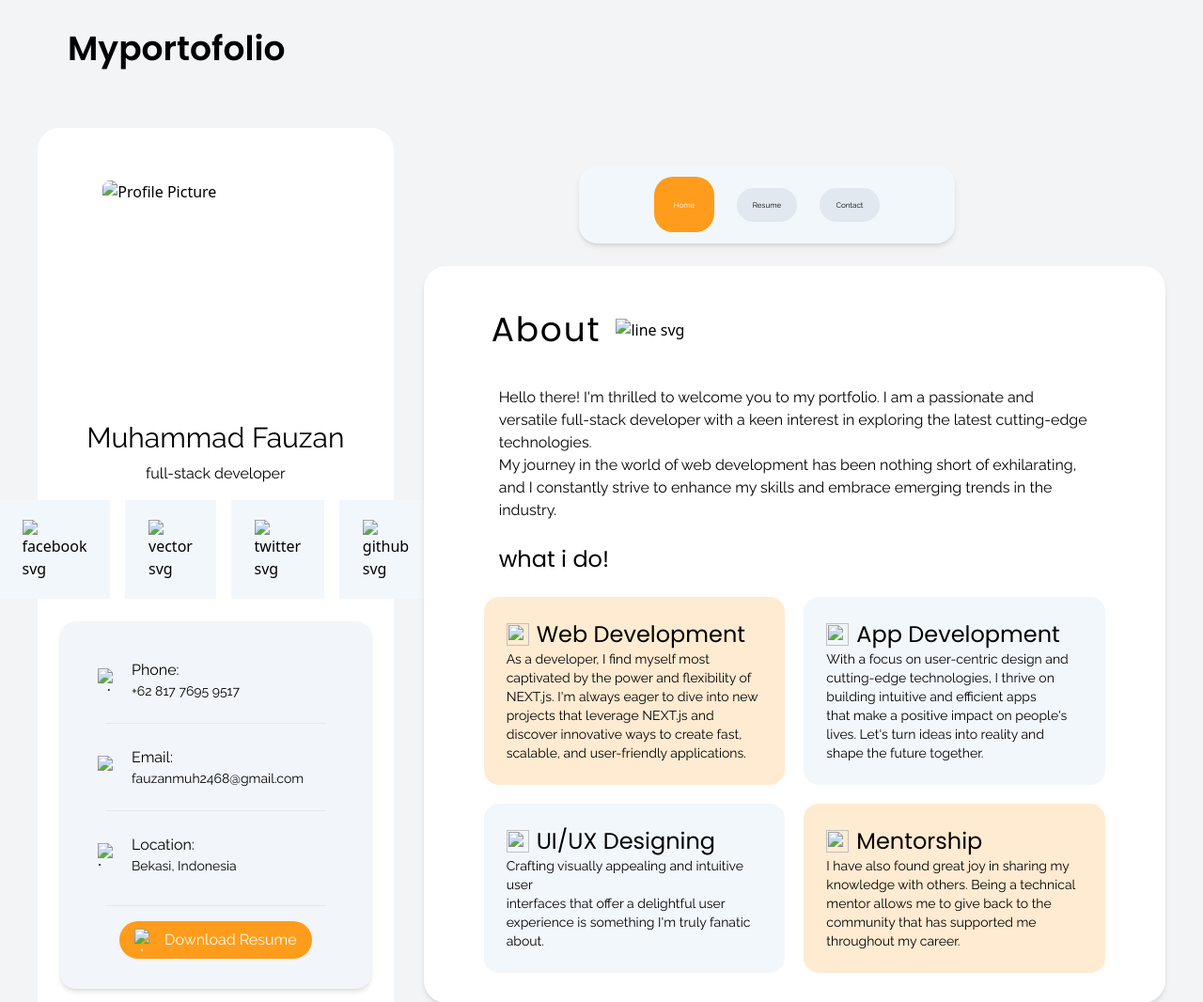
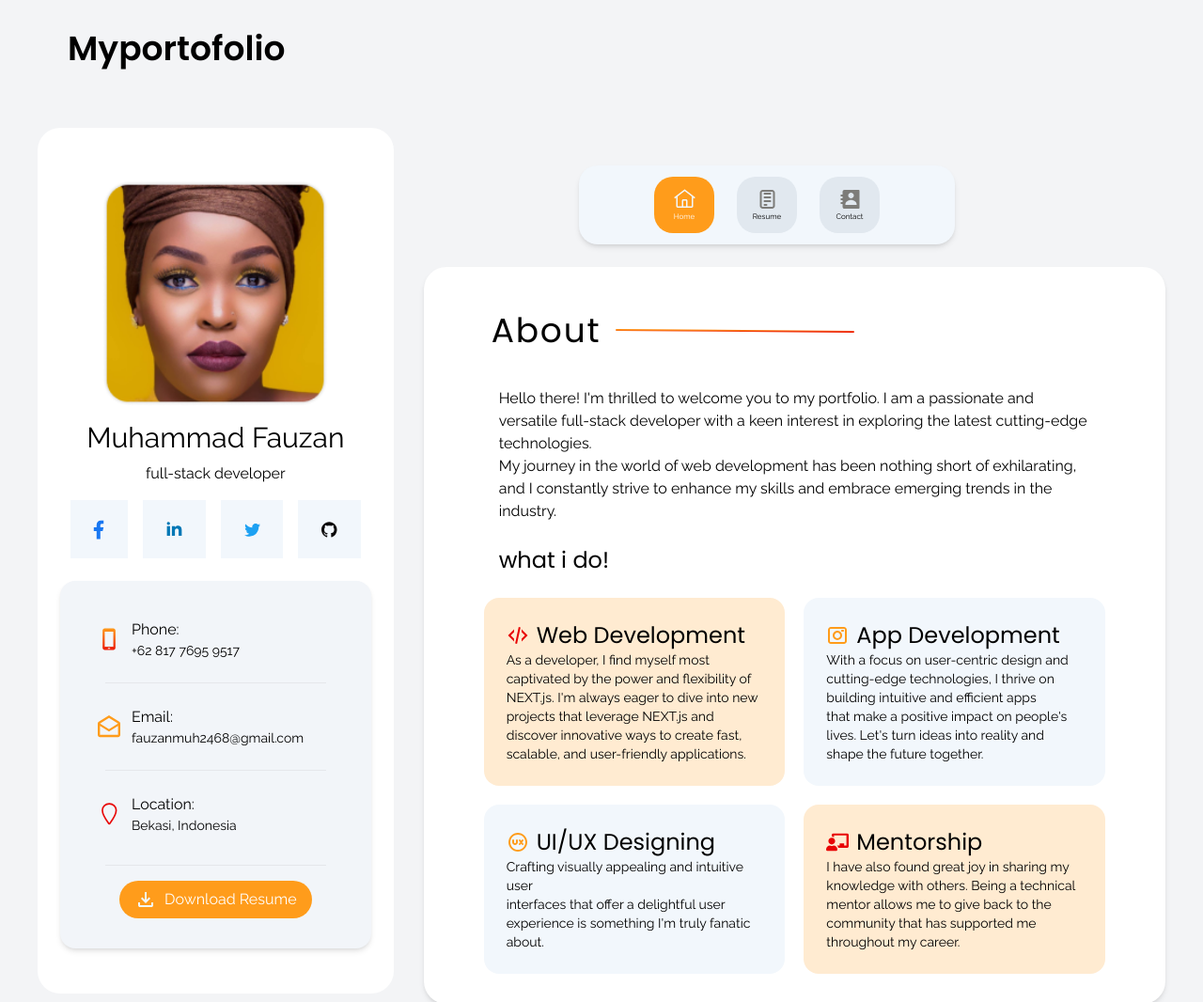
Before and after one commit to violeteverg/fauzan-tugas1-htmlcss, a website: page index.html in a window 1280 px wide. Shown: the top 1066 px of the page at 94% size. Drawn offline with Linux system fonts and the light colour scheme; the site is published under a folder, as on GitHub Pages, so addresses that start at the root find nothing.

Commit message:
perbaikan svg

```diff
--- a/index.html
+++ b/index.html
@@ -25,7 +25,7 @@
             <section class="bg-white rounded-3xl p-6 mb-4 md:mb-0">
               <div class="flex justify-center mt-8 mb-4 mx-8">
                 <img
-                  src="/assets/image/profile picture.png"
+                  src="./assets/image/profile picture.png"
                   alt="Profile Picture"
                   class="w-60 h-60 rounded-lg"
                 />
@@ -47,28 +47,28 @@
                   class="flex justify-center items-center bg-[#f2f7fc] py-[20.671px] px-[24.806px]"
                 >
                   <a href="https://www.facebook.com/" aria-label="Facebook">
-                    <img src="/assets/image/facebook.svg" alt="facebook svg" />
+                    <img src="./assets/image/facebook.svg" alt="facebook svg" />
                   </a>
                 </div>
                 <div
                   class="flex justify-center items-center bg-[#f2f7fc] py-[20.671px] px-[24.806px]"
                 >
                   <a href="https://www.linkedin.com/" class="hover:bg-blue-600">
-                    <img src="/assets/image/Vector.svg" alt="vector svg" />
+                    <img src="./assets/image/Vector.svg" alt="vector svg" />
                   </a>
                 </div>
                 <div
                   class="flex justify-center items-center bg-[#f2f7fc] py-[20.671px] px-[24.806px]"
                 >
                   <a href="https://www.twitter.com/" aria-label="Twitter">
-                    <img src="/assets/image/twitter.svg" alt="twitter svg" />
+                    <img src="./assets/image/twitter.svg" alt="twitter svg" />
                   </a>
                 </div>
                 <div
                   class="flex justify-center items-center bg-[#f2f7fc] py-[20.671px] px-[24.806px]"
                 >
                   <a href="https://www.github.com/" aria-label="Github">
-                    <img src="/assets/image/github.svg" alt="github svg" />
+                    <img src="./assets/image/github.svg" alt="github svg" />
                   </a>
                 </div>
               </div>
@@ -77,7 +77,7 @@
                 <div class="flex flex-col mb-6">
                   <div class="flex items-center mx-6 my-6">
                     <img
-                      src="/assets/image/phone.svg"
+                      src="./assets/image/phone.svg"
                       alt="phone svg"
                       class="w-6 h-6"
                     />
@@ -91,7 +91,7 @@
                   <hr class="bg-[#e3e3e3] mx-8" />
                   <div class="flex items-center mx-6 my-6">
                     <img
-                      src="/assets/image/message.svg"
+                      src="./assets/image/message.svg"
                       alt="email svg"
                       class="w-6 h-6"
                     />
@@ -105,7 +105,7 @@
                   <hr class="bg-[#e3e3e3] mx-8" />
                   <div class="flex items-center mx-6 mt-6 mb-2">
                     <img
-                      src="/assets/image/location.svg"
+                      src="./assets/image/location.svg"
                       alt="location svg"
                       class="w-6 h-6"
                     />
@@ -126,7 +126,7 @@
                     href="https://docs.google.com/document/d/1TLN2L1mQZ5sPz0ojDKpOMBagpxKMbGIQ/edit?usp=drive_link&ouid=100119183744084533430&rtpof=true&sd=true"
                   >
                     <img
-                      src="/assets/image/download icon.svg"
+                      src="./assets/image/download icon.svg"
                       alt="download svg"
                       class="h-6 w-6 mr-2"
                     />
@@ -150,7 +150,7 @@
                 id="home"
                 href="index.html"
               >
-                <img src="/assets/image/Home icon.svg" alt="" />
+                <img src="./assets/image/Home icon.svg" alt="" />
                 <p class="text-[0.5rem] text-white font-raleway" id="homeText">
                   Home
                 </p>
@@ -160,7 +160,7 @@
                 id="resume"
                 href="resume.html"
               >
-                <img src="/assets/image/resume icon.svg" alt="" />
+                <img src="./assets/image/resume icon.svg" alt="" />
                 <p class="text-[0.5rem] font-raleway" id="resumeText">Resume</p>
               </a>
               <a
@@ -168,7 +168,7 @@
                 id="contact"
                 href="contact.html"
               >
-                <img src="/assets/image/contact icon.svg" alt="" />
+                <img src="./assets/image/contact icon.svg" alt="" />
                 <p class="text-[0.5rem] font-raleway" id="contactText">
                   Contact
                 </p>
@@ -189,7 +189,7 @@
                     About
                   </h2>
                   <img
-                    src="/assets/image/Line 5.svg"
+                    src="./assets/image/Line 5.svg"
                     alt="line svg"
                     class="mt-4 sm:mt-0 ml-4"
                   />
@@ -219,7 +219,7 @@
                 <div class="bg-[#ffebd1] p-6 rounded-2xl">
                   <div class="flex items-center">
                     <img
-                      src="/assets/image/webdev-icon.svg"
+                      src="./assets/image/webdev-icon.svg"
                       alt=""
                       class="w-6 h-6"
                     />
@@ -238,7 +238,7 @@
                 <div class="bg-[#f2f7fc] p-6 rounded-2xl">
                   <div class="flex items-center">
                     <img
-                      src="/assets/image/appdev-icon.svg"
+                      src="./assets/image/appdev-icon.svg"
                       alt=""
                       class="w-6 h-6"
                     />
@@ -256,7 +256,7 @@
                 <div class="bg-[#f2f7fc] p-6 rounded-2xl">
                   <div class="flex items-center">
                     <img
-                      src="/assets/image/ux-icon.svg"
+                      src="./assets/image/ux-icon.svg"
                       alt=""
                       class="w-6 h-6"
                     />
@@ -272,7 +272,7 @@
                 <div class="bg-[#ffebd1] p-6 rounded-2xl">
                   <div class="flex items-center">
                     <img
-                      src="/assets/image/Mentor-icon.svg"
+                      src="./assets/image/Mentor-icon.svg"
                       alt=""
                       class="w-6 h-6"
                     />
```
Also changed, not shown: contact.html (+15 -15 lines), resume.html (+11 -11 lines).
